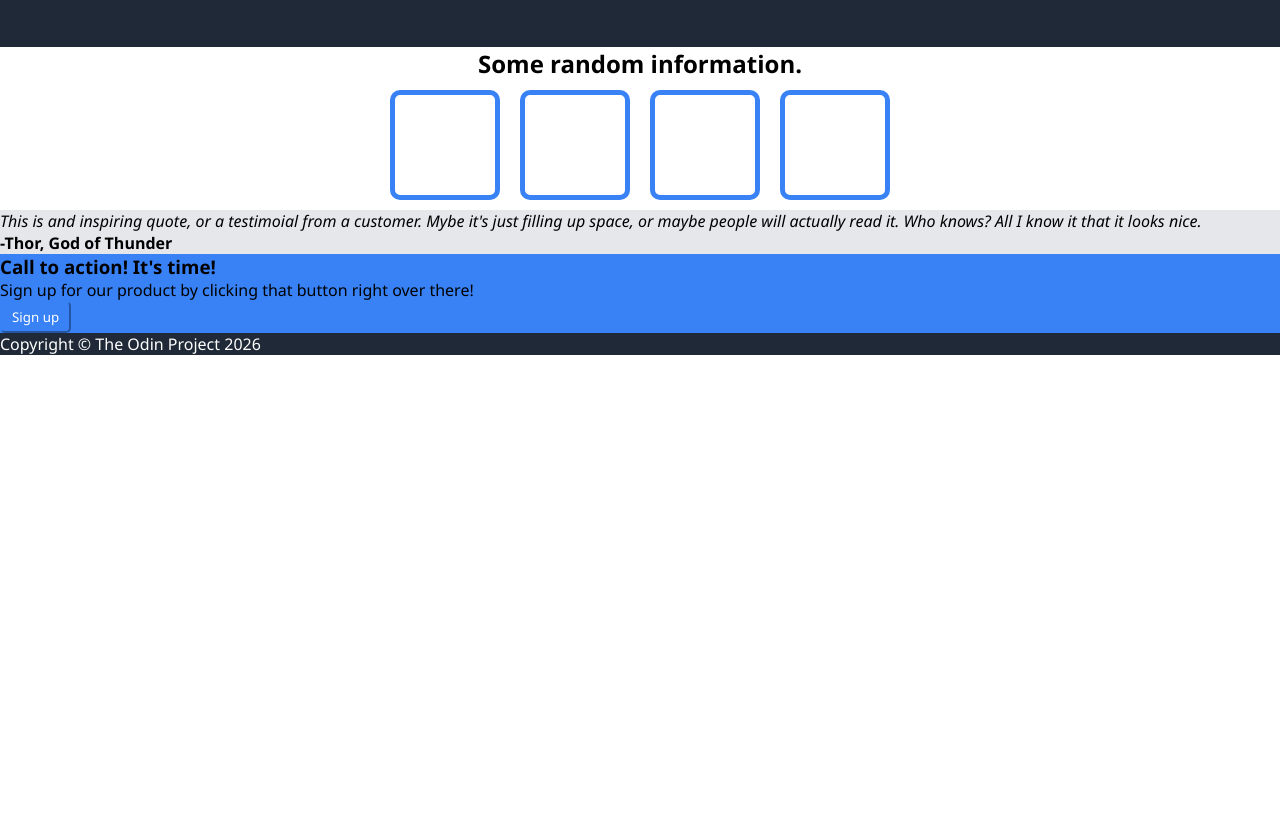
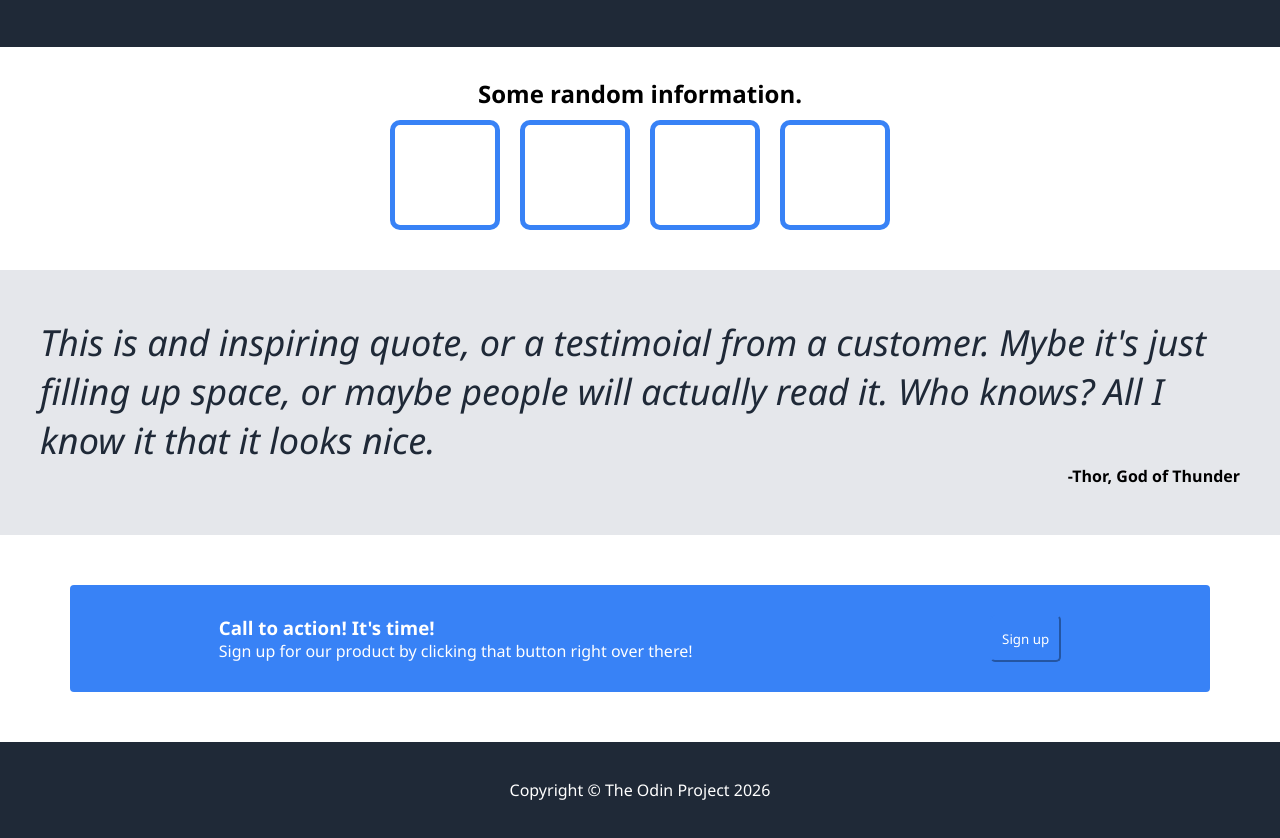
Before and after one commit to SeungDae321/odin-landing-page, a plain HTML site: page index.html in a window 1280 px wide. Shown: the part 416-1254 px from the top of the page. Before the commit the page ends 800 px from the top, so only its background shows below. Drawn offline with Linux system fonts and the light colour scheme.

Commit message:
finished the rest of the content: 1. info padding 2. quote styling, alignment 3. call-to-action alignment 4. footer alignment

```diff
--- a/index.html
+++ b/index.html
@@ -48,14 +48,17 @@
             </p>
             <div class="auther"><p><b>-Thor, God of Thunder</b></p></div>
         </div>
+        <div class="call-to-action-container">
         <div class="call-to-action">
-            <h3>Call to action! It's time!</h3>
-            <p>Sign up for our product by clicking that button right over there!</p>
+            <div class="container">
+                <h3>Call to action! It's time!</h3>
+                <p>Sign up for our product by clicking that button right over there!</p>
+            </div>
             <button>Sign up</button>
         </div>
+    </div>
         <footer>
             Copyright © The Odin Project 2026
         </footer>
-    </div>
 </body>
 </html>
--- a/styles.css
+++ b/styles.css
@@ -65,9 +65,6 @@ header, footer{
     background-color: #E5E7EB;
 }
 
-.call-to-action{
-    background-color: #3882F6;
-}
 
 .main{
     display: flex;
@@ -95,6 +92,8 @@ header, footer{
 
 .info{
     text-align: center;
+    margin-top: 30px;
+    margin-bottom: 30px;
 }
 
 .image-container .img{
@@ -104,3 +103,46 @@ header, footer{
     margin: 10px;
     border-radius: 10px;
 }
+
+
+.quote-container{
+    padding: 3em;
+    padding-left: 40px;
+    padding-right: 40px;
+}
+
+.quote-container .quote{
+    font-size: 36px;
+    color: #1F2937;
+    font-weight: 300;
+}
+
+.quote-container .auther{
+    display: flex;
+    justify-content: end;
+}
+
+.call-to-action-container{
+    align-items: center;
+    padding-top: 50px;
+    padding-bottom: 50px;
+    padding-left: 70px;
+    padding-right: 70px;
+}
+
+
+.call-to-action{
+    color: white;
+    background-color: #3882F6;
+    border-radius: 4px;
+    display: flex;
+    justify-content: space-around;
+    padding-top: 30px;
+    padding-bottom: 30px;
+}
+
+footer{
+    display: flex;
+    justify-content: center;
+    padding: 2.3em;
+}
```
